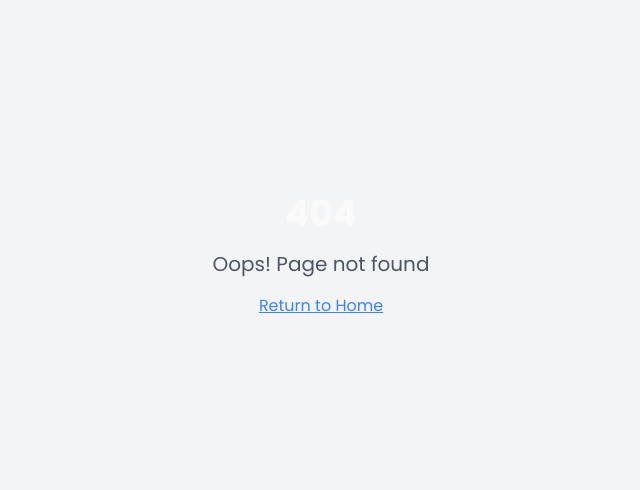
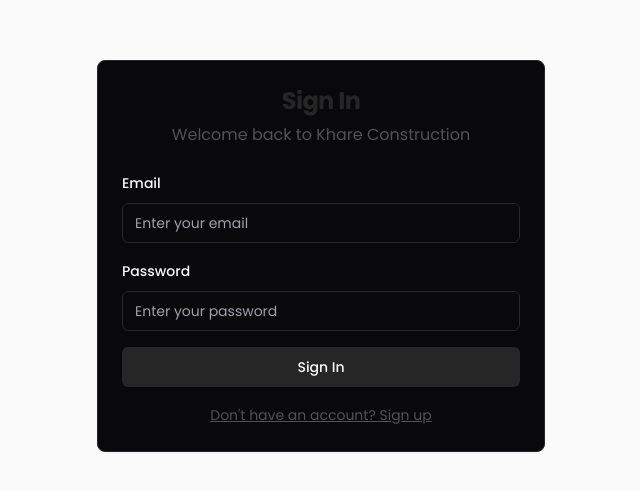
Before and after one commit to Anirudha81/animated-code-canvas, a React (Vite) app: page /auth in a window 1280 px wide. Before the commit this address had no page. Shown: the part 144-634 px from the top of the page, without its empty margins (319-959 px from the left). Built offline with nearby package versions, Linux system fonts and the light colour scheme.

Commit message:
Implement authentication system
Add login/signup pages, context, and protected routes.

```diff
--- a/src/App.tsx
+++ b/src/App.tsx
@@ -1,10 +1,14 @@
+
 import { Toaster } from "@/components/ui/toaster";
 import { Toaster as Sonner } from "@/components/ui/sonner";
 import { TooltipProvider } from "@/components/ui/tooltip";
 import { QueryClient, QueryClientProvider } from "@tanstack/react-query";
 import { BrowserRouter, Routes, Route } from "react-router-dom";
+import { AuthProvider } from "@/contexts/AuthContext";
 import Index from "./pages/Index";
+import AuthPage from "./pages/AuthPage";
 import NotFound from "./pages/NotFound";
+import ProtectedRoute from "./components/ProtectedRoute";
 
 const queryClient = new QueryClient();
 
@@ -14,11 +18,14 @@ const App = () => (
       <Toaster />
       <Sonner />
       <BrowserRouter>
-        <Routes>
-          <Route path="/" element={<Index />} />
-          {/* ADD ALL CUSTOM ROUTES ABOVE THE CATCH-ALL "*" ROUTE */}
-          <Route path="*" element={<NotFound />} />
-        </Routes>
+        <AuthProvider>
+          <Routes>
+            <Route path="/" element={<Index />} />
+            <Route path="/auth" element={<AuthPage />} />
+            {/* ADD ALL CUSTOM ROUTES ABOVE THE CATCH-ALL "*" ROUTE */}
+            <Route path="*" element={<NotFound />} />
+          </Routes>
+        </AuthProvider>
       </BrowserRouter>
     </TooltipProvider>
   </QueryClientProvider>
--- a/src/components/Navbar.tsx
+++ b/src/components/Navbar.tsx
@@ -1,15 +1,28 @@
 
 import React from "react";
-import { Facebook, Instagram, Youtube } from "lucide-react";
+import { Facebook, Instagram, Youtube, LogOut, User } from "lucide-react";
 import { Button } from "./ui/button";
 import { Link } from "react-router-dom";
+import { useAuth } from "@/contexts/AuthContext";
+import { toast } from "sonner";
 
 const Navbar = () => {
+  const { user, signOut } = useAuth();
+
+  const handleSignOut = async () => {
+    try {
+      await signOut();
+      toast.success("Successfully signed out");
+    } catch (error) {
+      toast.error("Error signing out");
+    }
+  };
+
   return (
     <nav className="w-full py-4 bg-white/90 backdrop-blur-sm border-b border-neutral-200 sticky top-0 z-50">
       <div className="container mx-auto px-4 flex justify-between items-center">
         <div className="flex items-center space-x-8">
-          <h1 className="text-xl font-bold text-neutral-800">Khare Construction</h1>
+          <Link to="/" className="text-xl font-bold text-neutral-800">Khare Construction</Link>
           <div className="hidden md:flex space-x-6">
             <Link to="/" className="text-neutral-700 hover:text-neutral-900 transition-colors hover:underline underline-offset-4">
               About
@@ -27,9 +40,35 @@ const Navbar = () => {
         </div>
 
         <div className="flex items-center space-x-4">
-          <Button variant="default" className="bg-neutral-800 hover:bg-neutral-700 text-white">
-            Inquire
-          </Button>
+          {user ? (
+            <div className="flex items-center space-x-3">
+              <div className="flex items-center space-x-2 text-sm text-neutral-700">
+                <User className="w-4 h-4" />
+                <span>Welcome, {user.email}</span>
+              </div>
+              <Button
+                onClick={handleSignOut}
+                variant="outline"
+                size="sm"
+                className="flex items-center space-x-2"
+              >
+                <LogOut className="w-4 h-4" />
+                <span>Sign Out</span>
+              </Button>
+            </div>
+          ) : (
+            <div className="flex items-center space-x-2">
+              <Button variant="default" className="bg-neutral-800 hover:bg-neutral-700 text-white">
+                Inquire
+              </Button>
+              <Link to="/auth">
+                <Button variant="outline">
+                  Sign In
+                </Button>
+              </Link>
+            </div>
+          )}
+
           <div className="hidden md:flex items-center space-x-4">
             <a href="https://instagram.com" target="_blank" rel="noopener noreferrer" className="text-neutral-700 hover:text-neutral-900 transition-colors">
               <Instagram className="w-5 h-5" />
--- /dev/null
+++ b/src/components/ProtectedRoute.tsx
@@ -0,0 +1,31 @@
+
+import React from 'react';
+import { useAuth } from '@/contexts/AuthContext';
+import { Navigate } from 'react-router-dom';
+
+interface ProtectedRouteProps {
+  children: React.ReactNode;
+}
+
+const ProtectedRoute: React.FC<ProtectedRouteProps> = ({ children }) => {
+  const { user, loading } = useAuth();
+
+  if (loading) {
+    return (
+      <div className="min-h-screen flex items-center justify-center">
+        <div className="text-center">
+          <div className="animate-spin rounded-full h-12 w-12 border-b-2 border-neutral-800 mx-auto mb-4"></div>
+          <p className="text-neutral-600">Loading...</p>
+        </div>
+      </div>
+    );
+  }
+
+  if (!user) {
+    return <Navigate to="/auth" replace />;
+  }
+
+  return <>{children}</>;
+};
+
+export default ProtectedRoute;
--- /dev/null
+++ b/src/contexts/AuthContext.tsx
@@ -0,0 +1,90 @@
+
+import React, { createContext, useContext, useState, useEffect } from 'react';
+import { User, Session } from '@supabase/supabase-js';
+import { supabase } from '@/integrations/supabase/client';
+
+interface AuthContextType {
+  user: User | null;
+  session: Session | null;
+  loading: boolean;
+  signUp: (email: string, password: string, fullName: string) => Promise<{ error: any }>;
+  signIn: (email: string, password: string) => Promise<{ error: any }>;
+  signOut: () => Promise<void>;
+}
+
+const AuthContext = createContext<AuthContextType | undefined>(undefined);
+
+export const useAuth = () => {
+  const context = useContext(AuthContext);
+  if (context === undefined) {
+    throw new Error('useAuth must be used within an AuthProvider');
+  }
+  return context;
+};
+
+export const AuthProvider: React.FC<{ children: React.ReactNode }> = ({ children }) => {
+  const [user, setUser] = useState<User | null>(null);
+  const [session, setSession] = useState<Session | null>(null);
+  const [loading, setLoading] = useState(true);
+
+  useEffect(() => {
+    // Set up auth state listener
+    const { data: { subscription } } = supabase.auth.onAuthStateChange(
+      (event, session) => {
+        setSession(session);
+        setUser(session?.user ?? null);
+        setLoading(false);
+      }
+    );
+
+    // Check for existing session
+    supabase.auth.getSession().then(({ data: { session } }) => {
+      setSession(session);
+      setUser(session?.user ?? null);
+      setLoading(false);
+    });
+
+    return () => subscription.unsubscribe();
+  }, []);
+
+  const signUp = async (email: string, password: string, fullName: string) => {
+    const redirectUrl = `${window.location.origin}/`;
+
+    const { error } = await supabase.auth.signUp({
+      email,
+      password,
+      options: {
+        emailRedirectTo: redirectUrl,
+        data: {
+          full_name: fullName
+        }
+      }
+    });
+    return { error };
+  };
+
+  const signIn = async (email: string, password: string) => {
+    const { error } = await supabase.auth.signInWithPassword({
+      email,
+      password
+    });
+    return { error };
+  };
+
+  const signOut = async () => {
+    await supabase.auth.signOut();
+  };
+
+  return (
+    <AuthContext.Provider value={{
+      user,
+      session,
+      loading,
+      signUp,
+      signIn,
+      signOut
+    }}>
+      {children}
+    </AuthContext.Provider>
+  );
+};
--- /dev/null
+++ b/src/pages/AuthPage.tsx
@@ -0,0 +1,135 @@
+
+import React, { useState, useEffect } from 'react';
+import { useAuth } from '@/contexts/AuthContext';
+import { useNavigate } from 'react-router-dom';
+import { Button } from '@/components/ui/button';
+import { Input } from '@/components/ui/input';
+import { Card, CardContent, CardHeader, CardTitle } from '@/components/ui/card';
+import { Label } from '@/components/ui/label';
+import { toast } from 'sonner';
+
+const AuthPage = () => {
+  const [isLogin, setIsLogin] = useState(true);
+  const [email, setEmail] = useState('');
+  const [password, setPassword] = useState('');
+  const [fullName, setFullName] = useState('');
+  const [loading, setLoading] = useState(false);
+
+  const { signIn, signUp, user } = useAuth();
+  const navigate = useNavigate();
+
+  useEffect(() => {
+    if (user) {
+      navigate('/');
+    }
+  }, [user, navigate]);
+
+  const handleSubmit = async (e: React.FormEvent) => {
+    e.preventDefault();
+    setLoading(true);
+
+    try {
+      if (isLogin) {
+        const { error } = await signIn(email, password);
+        if (error) {
+          toast.error(error.message);
+        } else {
+          toast.success('Successfully signed in!');
+          navigate('/');
+        }
+      } else {
+        if (!fullName.trim()) {
+          toast.error('Please enter your full name');
+          setLoading(false);
+          return;
+        }
+        const { error } = await signUp(email, password, fullName);
+        if (error) {
+          toast.error(error.message);
+        } else {
+          toast.success('Account created successfully! Please check your email for verification.');
+        }
+      }
+    } catch (error: any) {
+      toast.error('An unexpected error occurred');
+    } finally {
+      setLoading(false);
+    }
+  };
+
+  return (
+    <div className="min-h-screen bg-neutral-50 flex items-center justify-center p-4">
+      <Card className="w-full max-w-md">
+        <CardHeader className="text-center">
+          <CardTitle className="text-2xl font-bold text-neutral-800">
+            {isLogin ? 'Sign In' : 'Create Account'}
+          </CardTitle>
+          <p className="text-neutral-600">
+            {isLogin ? 'Welcome back to Khare Construction' : 'Join Khare Construction'}
+          </p>
+        </CardHeader>
+        <CardContent>
+          <form onSubmit={handleSubmit} className="space-y-4">
+            {!isLogin && (
+              <div className="space-y-2">
+                <Label htmlFor="fullName">Full Name</Label>
+                <Input
+                  id="fullName"
+                  type="text"
+                  value={fullName}
+                  onChange={(e) => setFullName(e.target.value)}
+                  placeholder="Enter your full name"
+                  required={!isLogin}
+                />
+              </div>
+            )}
+
+            <div className="space-y-2">
+              <Label htmlFor="email">Email</Label>
+              <Input
+                id="email"
+                type="email"
+                value={email}
+                onChange={(e) => setEmail(e.target.value)}
+                placeholder="Enter your email"
+                required
+              />
+            </div>
+
+            <div className="space-y-2">
+              <Label htmlFor="password">Password</Label>
+              <Input
+                id="password"
+                type="password"
+                value={password}
+                onChange={(e) => setPassword(e.target.value)}
+                placeholder="Enter your password"
+                required
+              />
+            </div>
+
+            <Button
+              type="submit"
+              className="w-full bg-neutral-800 hover:bg-neutral-700"
+              disabled={loading}
+            >
+              {loading ? 'Loading...' : (isLogin ? 'Sign In' : 'Create Account')}
+            </Button>
+          </form>
+
+          <div className="mt-4 text-center">
+            <button
+              type="button"
+              onClick={() => setIsLogin(!isLogin)}
+              className="text-sm text-neutral-600 hover:text-neutral-800 underline"
+            >
+              {isLogin ? "Don't have an account? Sign up" : "Already have an account? Sign in"}
+            </button>
+          </div>
+        </CardContent>
+      </Card>
+    </div>
+  );
+};
+
+export default AuthPage;
```
Also changed, not shown: src/components/ProjectsList.tsx (+16 -2 lines).
